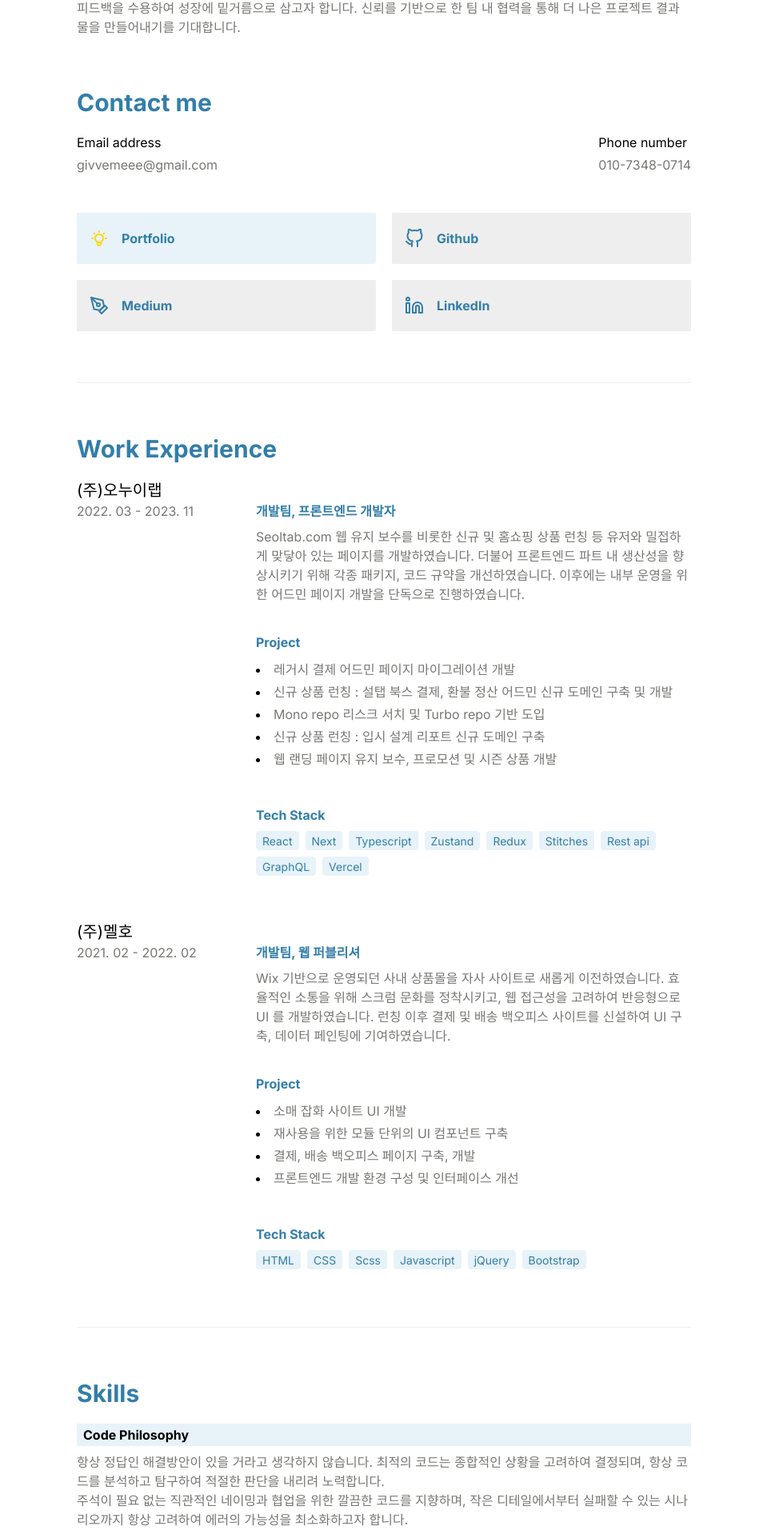
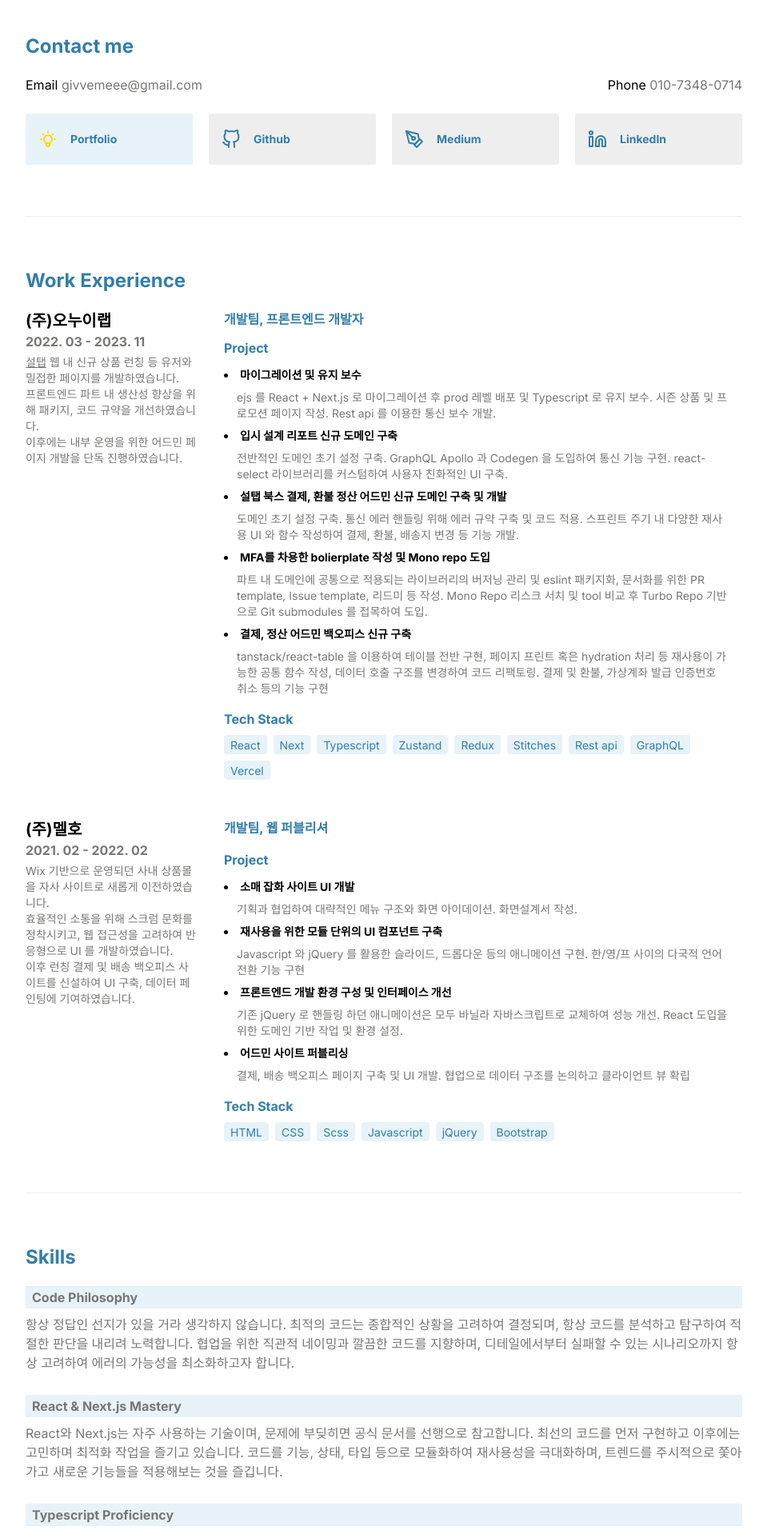
Before and after one commit to givvemee/vivi.page, a Next.js app: page /resume in a window 1280 px wide. Shown: the part 454-2372 px from the top of the page at 80% size, without its empty margins (160-1119 px from the left). Built offline with nearby package versions, Linux system fonts and the light colour scheme.

Commit message:
[feat] 이력서 v2 작성

```diff
--- a/app/Header.tsx
+++ b/app/Header.tsx
@@ -10,7 +10,7 @@ const Header = () => {
   return (
     <div
       className={` ${pathname === '/' ? 'hidden' : ''} ${
-        pathname.includes('resume') ? 'w-full max-w-3xl' : 'w-full max-w-5xl'
+        pathname.includes('resume') ? 'w-full max-w-4xl' : 'w-full max-w-5xl'
       } mx-auto py-5 text-main font-bold text-xl cursor-pointer sticky top-0 bg-white dark:bg-black flex items-center justify-between`}
     >
       {pathname !== '/' && (
--- a/app/resume/list.ts
+++ b/app/resume/list.ts
@@ -1,11 +1,30 @@
 export const OnuiiProject = [
-  '레거시 결제 어드민 페이지 마이그레이션 개발',
-  '신규 상품 런칭 : 설탭 북스 결제, 환불 정산 어드민 신규 도메인 구축 및 개발',
-  'Mono repo 리스크 서치 및 Turbo repo 기반 도입',
-  '신규 상품 런칭 : 입시 설계 리포트 신규 도메인 구축',
-  '웹 랜딩 페이지 유지 보수, 프로모션 및 시즌 상품 개발',
+  {
+    id: 1,
+    name: '마이그레이션 및 유지 보수',
+    desc: 'ejs 를 React + Next.js 로 마이그레이션 후 prod 레벨 배포 및 Typescript 로 유지 보수. 시즌 상품 및 프로모션 페이지 작성. Rest api 를 이용한 통신 보수 개발.',
+  },
+  {
+    id: 2,
+    name: '입시 설계 리포트 신규 도메인 구축',
+    desc: '전반적인 도메인 초기 설정 구축. GraphQL Apollo 과 Codegen 을 도입하여 통신 기능 구현. react-select 라이브러리를 커스텀하여 사용자 친화적인 UI 구축.',
+  },
+  {
+    id: 3,
+    name: '설탭 북스 결제, 환불 정산 어드민 신규 도메인 구축 및 개발',
+    desc: '도메인 초기 설정 구축. 통신 에러 핸들링 위해 에러 규약 구축 및 코드 적용. 스프린트 주기 내 다양한 재사용 UI 와 함수 작성하여 결제, 환불, 배송지 변경 등 기능 개발.',
+  },
+  {
+    id: 4,
+    name: 'MFA를 차용한 bolierplate 작성 및 Mono repo 도입',
+    desc: '파트 내 도메인에 공통으로 적용되는 라이브러리의 버저닝 관리 및 eslint 패키지화, 문서화를 위한 PR template, Issue template, 리드미 등 작성. Mono Repo 리스크 서치 및 tool 비교 후 Turbo Repo 기반으로 Git submodules 를 접목하여 도입.',
+  },
+  {
+    id: 5,
+    name: '결제, 정산 어드민 백오피스 신규 구축',
+    desc: 'tanstack/react-table 을 이용하여 테이블 전반 구현, 페이지 프린트 혹은 hydration 처리 등 재사용이 가능한 공통 함수 작성, 데이터 호출 구조를 변경하여 코드 리팩토링. 결제 및 환불, 가상계좌 발급 인증번호 취소 등의 기능 구현',
+  },
 ];
-
 export const OnuiiStack = [
   'React',
   'Next',
@@ -19,10 +38,26 @@ export const OnuiiStack = [
 ];
 
 export const MelhoProject = [
-  '소매 잡화 사이트 UI 개발',
-  '재사용을 위한 모듈 단위의 UI 컴포넌트 구축 ',
-  '결제, 배송 백오피스 페이지 구축, 개발 ',
-  '프론트엔드 개발 환경 구성 및 인터페이스 개선',
+  {
+    id: 1,
+    name: '소매 잡화 사이트 UI 개발',
+    desc: '기획과 협업하여 대략적인 메뉴 구조와 화면 아이데이션. 화면설계서 작성.',
+  },
+  {
+    id: 2,
+    name: '재사용을 위한 모듈 단위의 UI 컴포넌트 구축',
+    desc: 'Javascript 와 jQuery 를 활용한 슬라이드, 드롭다운 등의 애니메이션 구현. 한/영/프 사이의 다국적 언어 전환 기능 구현',
+  },
+  {
+    id: 4,
+    name: '프론트엔드 개발 환경 구성 및 인터페이스 개선',
+    desc: '기존 jQuery 로 핸들링 하던 애니메이션은 모두 바닐라 자바스크립트로 교체하여 성능 개선. React 도입을 위한 도메인 기반 작업 및 환경 설정.',
+  },
+  {
+    id: 3,
+    name: '어드민 사이트 퍼블리싱',
+    desc: '결제, 배송 백오피스 페이지 구축 및 UI 개발. 협업으로 데이터 구조를 논의하고 클라이언트 뷰 확립',
+  },
 ];
 
 export const MelhoStack = [
--- a/app/resume/page.tsx
+++ b/app/resume/page.tsx
@@ -1,6 +1,7 @@
 'use client';
 
 import * as util from '@/app/util/index';
+import Link from 'next/link';
 import { Github } from '../icon/github';
 import { Lightbulb } from '../icon/ligbtbulb';
 import { LinkedIn } from '../icon/linkedIn';
@@ -13,15 +14,15 @@ const Resume = () => {
   };
 
   return (
-    <div className="w-full max-w-3xl border-white mx-auto my-10">
-      <p className="text-5xl font-800 mt-3 mb-3">Gibbeum Yoon</p>
+    <div className="w-full max-w-4xl border-white mx-auto my-10">
+      <p className="text-4xl font-bold mt-3 mb-3">Gibbeum Yoon</p>
       <p className="mb-3">Web Frontend Developer</p>
 
-      <div className="mt-12">
-        <p className="text-2xl text-main font-bold mb-5">
+      <div className="mt-10">
+        <p className="text-xl text-main font-bold mb-5">
           끊임없는 호기심, 역동적인 소통, 무결한 신뢰를 추구하는 엔지니어입니다.
         </p>
-        <p className="text-normal leading-6">
+        <p className="text-normal leading-6 ">
           새로운 기술과 트렌드를 지속적으로 탐색합니다. 호기심은 지식과 경험을
           쌓는 데 큰 역할을 한다고 믿습니다. 더불어 코드 작성에 앞선 로직 설계와
           효율적인 솔루션을 찾는 것을 즐기며, 이를 통해 더 나은 사용자 경험을
@@ -42,82 +43,96 @@ const Resume = () => {
       </div>
 
       <div className="mt-16">
-        <p className="text-main text-3xl font-bold mb-5">Contact me</p>
+        <p className="text-main text-2xl font-bold mb-5">Contact me</p>
         <div className="flex justify-between">
           <div onClick={util.SendEmail} className="cursor-pointer">
-            <p className="mb-1">Email address</p>
-            <p className="text-normal">givvemeee@gmail.com</p>
+            <p className="mb-1">
+              Email{' '}
+              <span className="font-normal text-normal">
+                givvemeee@gmail.com
+              </span>
+            </p>
           </div>
           <div onClick={util.PhoneCall} className="cursor-pointer">
-            <p className="mb-1">Phone number</p>
-            <p className="text-normal">010-7348-0714</p>
+            <p className="mb-1">
+              Phone{' '}
+              <span className="font-normal text-normal">010-7348-0714</span>
+            </p>
           </div>
         </div>
-        <div className="mt-12 grid grid-cols-2 gap-5">
+        <div className="mt-5 grid gap-5 grid-cols-4">
           <div
             className="bg-sub py-5 px-4 rounded-sm cursor-pointer font-bold flex items-center gap-4"
             onClick={openPortfolio}
           >
             <Lightbulb />
-            <span className="text-main">Portfolio</span>
+            <span className="text-main text-sm">Portfolio</span>
           </div>
           <div
             className="bg-grey py-5 px-4 rounded-sm cursor-pointer font-bold flex items-center gap-4 text-main"
             onClick={util.Github}
           >
             <Github />
-            <span>Github</span>
+            <span className="text-sm">Github</span>
           </div>
           <div
             className="bg-grey py-5 px-4 rounded-sm cursor-pointer font-bold flex items-center gap-4 text-main"
             onClick={util.Medium}
           >
             <Pen />
-            <span>Medium</span>
+            <span className="text-sm">Medium</span>
           </div>
           <div
             className="bg-grey py-5 px-4 rounded-sm cursor-pointer font-bold flex items-center gap-4 text-main"
             onClick={util.LinkendIn}
           >
             <LinkedIn />
-            <span>LinkedIn</span>
+            <span className="text-sm">LinkedIn</span>
           </div>
         </div>
       </div>
       <div className="bg-grey my-16 h-px" />
       <div className="mt-16">
-        <p className="text-main text-3xl font-bold mb-5">Work Experience</p>
+        <p className="text-main text-2xl font-bold mb-5">Work Experience</p>
         <div>
-          <p className="text-xl">(주)오누이랩</p>
-          <div className="grid grid-flow-col">
-            <div className="w-56">
-              <p className="text-normal">2022. 03 - 2023. 11</p>
+          <div className="grid grid-flow-col gap-2">
+            <div className="w-60">
+              <p className="text-xl font-bold">(주)오누이랩</p>
+              <p className="text-normal font-bold">2022. 03 - 2023. 11</p>
+              <p className="text-normal leading-5 text-sm pr-6 py-1">
+                <Link href="https://www.seoltab.com" className="underline">
+                  설탭
+                </Link>{' '}
+                웹 내 신규 상품 런칭 등 유저와 밀접한 페이지를 개발하였습니다.{' '}
+                <br />
+                프론트엔드 파트 내 생산성 향상을 위해 패키지, 코드 규약을
+                개선하였습니다. <br /> 이후에는 내부 운영을 위한 어드민 페이지
+                개발을 단독 진행하였습니다.{' '}
+              </p>
             </div>
             <div>
               <p className="text-main font-bold mb-2">
                 개발팀, 프론트엔드 개발자
               </p>
-              <p className="text-normal leading-6">
-                Seoltab.com 웹 유지 보수를 비롯한 신규 및 홈쇼핑 상품 런칭 등
-                유저와 밀접하게 맞닿아 있는 페이지를 개발하였습니다. 더불어
-                프론트엔드 파트 내 생산성을 향상시키기 위해 각종 패키지, 코드
-                규약을 개선하였습니다. 이후에는 내부 운영을 위한 어드민 페이지
-                개발을 단독으로 진행하였습니다.{' '}
-              </p>
-
-              <div className="mt-3 py-2">
-                <p className="text-main mt-4 font-bold mb-2">Project</p>
-                <ul className="list-disc list-inside">
-                  {OnuiiProject.map((project, idx) => (
-                    <li key={idx}>
-                      <span className="text-normal leading-7">{project}</span>
+              <div className="mt-3">
+                <p className="text-main font-bold mb-2">Project</p>
+                <ul className="list-disc list-inside text-sm">
+                  {OnuiiProject.map((project) => (
+                    <li key={project.id}>
+                      <p className="inline leading-7 font-bold">
+                        {project.name}
+                        <br />
+                      </p>
+                      <p className="text-normal text-sm px-4 py-1">
+                        {project.desc}
+                      </p>
                     </li>
                   ))}
                 </ul>
               </div>
 
-              <div className="mt-3 py-2">
-                <p className="text-main mt-4 font-bold mb-2">Tech Stack</p>
+              <div className="mt-3">
+                <p className="text-main font-bold mb-2">Tech Stack</p>
                 <div className="flex gap-2 flex-wrap">
                   {OnuiiStack.map((stack, idx) => (
                     <button key={idx} className="bg-sub px-2 rounded">
@@ -131,34 +146,40 @@ const Resume = () => {
         </div>
 
         <div className="mt-12">
-          <p className="text-xl">(주)멜호</p>
-          <div className="grid grid-flow-col">
-            <div className="w-56">
-              <p className="text-normal">2021. 02 - 2022. 02</p>
+          <div className="grid grid-flow-col gap-2">
+            <div className="w-60">
+              <p className="text-xl font-bold">(주)멜호</p>
+              <p className="text-normal font-bold">2021. 02 - 2022. 02</p>
+              <p className="text-normal leading-5 text-sm pr-6 py-1">
+                Wix 기반으로 운영되던 사내 상품몰을 자사 사이트로 새롭게
+                이전하였습니다. <br />
+                효율적인 소통을 위해 스크럼 문화를 정착시키고, 웹 접근성을
+                고려하여 반응형으로 UI 를 개발하였습니다. <br />
+                이후 런칭 결제 및 배송 백오피스 사이트를 신설하여 UI 구축,
+                데이터 페인팅에 기여하였습니다.
+              </p>
             </div>
             <div>
               <p className="text-main font-bold mb-2">개발팀, 웹 퍼블리셔</p>
-              <p className="text-normal leading-6">
-                Wix 기반으로 운영되던 사내 상품몰을 자사 사이트로 새롭게
-                이전하였습니다. 효율적인 소통을 위해 스크럼 문화를 정착시키고,
-                웹 접근성을 고려하여 반응형으로 UI 를 개발하였습니다. 런칭 이후
-                결제 및 배송 백오피스 사이트를 신설하여 UI 구축, 데이터 페인팅에
-                기여하였습니다.
-              </p>
-
-              <div className="mt-3 py-2">
+              <div className="mt-3">
                 <p className="text-main mt-4 font-bold mb-2">Project</p>
-                <ul className="list-disc list-inside">
+                <ul className="list-disc list-inside text-sm">
                   {MelhoProject.map((project, idx) => (
-                    <li key={idx}>
-                      <span className="text-normal leading-7">{project}</span>
+                    <li key={project.id}>
+                      <p className="inline leading-7 font-bold">
+                        {project.name}
+                        <br />
+                      </p>
+                      <p className="text-normal text-sm px-4 py-1">
+                        {project.desc}
+                      </p>
                     </li>
                   ))}
                 </ul>
               </div>
 
-              <div className="mt-3 py-2">
-                <p className="text-main mt-4 font-bold mb-2">Tech Stack</p>
+              <div className="mt-3">
+                <p className="text-main mt-3 font-bold mb-2">Tech Stack</p>
                 <div className="flex gap-2 flex-wrap">
                   {MelhoStack.map((stack, idx) => (
                     <button key={idx} className="bg-sub px-2 rounded">
@@ -173,29 +194,27 @@ const Resume = () => {
       </div>
       <div className="bg-grey my-16 h-px" />
       <div className="mt-16">
-        <p className="text-main text-3xl font-bold mb-5">Skills</p>
+        <p className="text-main text-2xl font-bold mb-5">Skills</p>
         <div className="mb-7">
           <div>
             <div className="bg-sub">
-              <p className="py-0.5 pl-2 font-bold mb-2">Code Philosophy</p>
+              <p className="py-0.5 pl-2 font-bold mb-2 text-normal">
+                Code Philosophy
+              </p>
             </div>
             <span className="text-normal">
-              항상 정답인 해결방안이 있을 거라고 생각하지 않습니다. 최적의
-              코드는 종합적인 상황을 고려하여 결정되며, 항상 코드를 분석하고
-              탐구하여 적절한 판단을 내리려 노력합니다.
-            </span>
-            <br />
-            <span className="text-normal">
-              주석이 필요 없는 직관적인 네이밍과 협업을 위한 깔끔한 코드를
-              지향하며, 작은 디테일에서부터 실패할 수 있는 시나리오까지 항상
-              고려하여 에러의 가능성을 최소화하고자 합니다.
+              항상 정답인 선지가 있을 거라 생각하지 않습니다. 최적의 코드는
+              종합적인 상황을 고려하여 결정되며, 항상 코드를 분석하고 탐구하여
+              적절한 판단을 내리려 노력합니다. 협업을 위한 직관적 네이밍과
+              깔끔한 코드를 지향하며, 디테일에서부터 실패할 수 있는 시나리오까지
+              항상 고려하여 에러의 가능성을 최소화하고자 합니다.
             </span>
           </div>
         </div>
         <div className="mb-7">
           <div>
             <div className="bg-sub">
-              <p className="py-0.5 pl-2 font-bold mb-2">
+              <p className="py-0.5 pl-2 font-bold mb-2 text-normal">
                 React & Next.js Mastery
               </p>
             </div>
@@ -211,7 +230,7 @@ const Resume = () => {
         <div className="mb-7">
           <div>
             <div className="bg-sub">
-              <p className="py-0.5 pl-2 font-bold mb-2">
+              <p className="py-0.5 pl-2 font-bold mb-2 text-normal">
                 Typescript Proficiency
               </p>
             </div>
@@ -225,7 +244,7 @@ const Resume = () => {
         <div className="mb-7">
           <div>
             <div className="bg-sub">
-              <p className="py-0.5 pl-2 font-bold mb-2">
+              <p className="py-0.5 pl-2 font-bold mb-2 text-normal">
                 Effective Communication
               </p>
             </div>
@@ -246,39 +265,43 @@ const Resume = () => {
         <div className="mb-7">
           <div>
             <div className="bg-sub">
-              <p className="py-0.5 pl-2 font-bold mb-2">Web Expertise</p>
+              <p className="py-0.5 pl-2 font-bold mb-2 text-normal">
+                Web Expertise
+              </p>
             </div>
             <span className="text-normal">
-              내가 개발한 사이트는 유저 중심으로 구성되어야 한다는 철학을 가지고
-              있습니다. 유저 입장에서 보여지는 것, 판단할 수 있는 것에 대한
-              생각을 끊임없이 하며 최적의 인터랙션에 대해 고민합니다. PC와
-              모바일 간의 차이를 이해하고, 다양한 브라우저에서의 호환성을
-              고려하여 코드를 작성하며, 프로덕션 레벨의 사이트를 지속적으로
-              확인하고 개선점을 찾아내기 위해 노력합니다.
+              유저 입장에서 보여지는 것, 판단할 수 있는 것에 대한 생각을
+              끊임없이 하며 최적의 인터랙션에 대해 고민합니다. PC와 모바일 간의
+              차이를 이해하고, 다양한 브라우저에서의 호환성을 고려하여 코드를
+              작성하며, 프로덕션 레벨의 사이트를 지속적으로 확인하고 개선점을
+              찾아내기 위해 노력합니다.
             </span>
           </div>
         </div>
       </div>
       <div className="bg-grey my-16 h-px" />
       <div className="mt-16">
-        <p className="text-main text-3xl font-bold mb-5">Education</p>
+        <p className="text-main text-2xl font-bold mb-5">Education</p>
         <div>
-          <div className="grid grid-flow-col mb-10">
-            <div className="w-56">
-              <p className="text-normal">2022. 03 - </p>
+          <div className="grid grid-cols-2 mb-5">
+            <div className="">
+              <p className="text-normal">2022.03 - Now</p>
             </div>
             <div>
-              <p className="mb-2">방송통신대학교</p>
-              <p className="text-normal leading-6">컴퓨터과학과</p>
+              <p className="mb-2 font-bold">
+                방송통신대학교{' '}
+                <span className="font-normal"> 컴퓨터과학과</span>
+              </p>
             </div>
           </div>
-          <div className="grid grid-flow-col">
-            <div className="w-56">
-              <p className="text-normal">2014. 03 - 2020. 02</p>
+          <div className="grid grid-cols-2">
+            <div className="">
+              <p className="text-normal">2014.03 - 2020.02</p>
             </div>
             <div className="w-full">
-              <p className="font-bold mb-2">동덕여자대학교</p>
-              <p className="text-normal leading-6">독일어과</p>
+              <p className="font-bold mb-2">
+                동덕여자대학교 <span className="font-normal">독일어과</span>
+              </p>
             </div>
           </div>
         </div>
```
